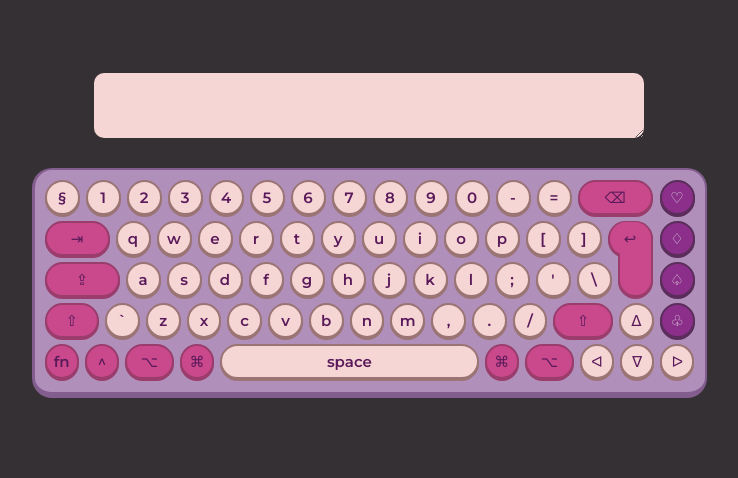
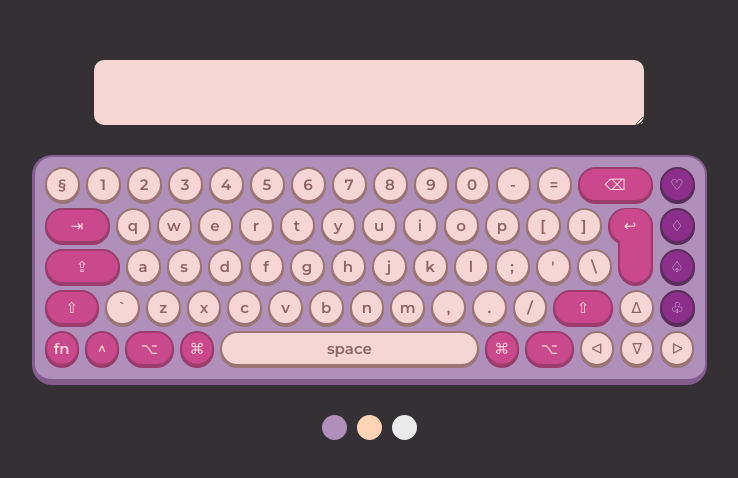
Before and after one commit to Luchiweb/virtual-keyboard, a website with bundled scripts: page index.html in a window 1280 px wide. Shown: the part 150-628 px from the top of the page, without its empty margins (271-1009 px from the left). Built offline with nearby package versions, Linux system fonts and the light colour scheme.

Commit message:
feat: add colour themes and save data to localStorage

```diff
--- a/css/style.css
+++ b/css/style.css
@@ -7,11 +7,11 @@
   --standard-color: #f6d5d5;
   --standard-shadow-color: #9b7474;
   --standard-hover-color: #dfafaf;
-  --standard-text-color: #5a1a5a;
+  --standard-text-color: #8d6565;
   --nav-color: #ca498c;
   --nav-shadow-color: #9a3d6d;
   --nav-hover-color: #ac4d7e;
-  --nav-text-color: #e097bd;
+  --nav-text-color: #f7d5d5;
   --uniq-color: #8b2f8a;
   --uniq-shadow-color: #5b2d5b;
   --uniq-hover-color: #5a1a5a;
@@ -76,6 +76,7 @@ body {
 .nav-button {
   background: var(--nav-color);
   border: 2px solid var(--nav-shadow-color);
+  color: var(--nav-text-color);
   transition: var(--main-transition);
   box-shadow: var(--main-shadow-offset) var(--nav-shadow-color);
 }
@@ -144,6 +145,7 @@ body {
   width: 265px;
   background-color: var(--standard-color);
   border-color: var(--standard-shadow-color);
+  color: var(--standard-text-color);
   box-shadow: var(--main-shadow-offset) var(--standard-shadow-color);
 }
 
@@ -225,3 +227,23 @@ body {
   margin-bottom: 30px;
   font-family: inherit;
 }
+
+.theme-buttons {
+  display: flex;
+  gap: 10px;
+}
+
+.theme-button {
+  width: 25px;
+  height: 25px;
+  border-radius: 50%;
+}
+.main-theme-button {
+  background-color: #b08fbb;
+}
+.second-theme-button {
+  background-color: #ffd3b6;
+}
+.third-theme-button {
+  background-color: #eaeaea;
+}
--- a/js/script.js
+++ b/js/script.js
@@ -1,9 +1,14 @@
 /* eslint-disable no-restricted-syntax */
 import keyboardList from './keyList.js'; // eslint-disable-line
+import themes from './themeList.js'; // eslint-disable-line
+
 const { body } = document;
+const root = document.documentElement;
 
 function createInput() {
   const newInput = document.createElement('textarea');
+
+  newInput.value = localStorage.getItem('text');
   newInput.name = 'input';
   newInput.id = 'input';
   newInput.classList.add('input');
@@ -48,6 +53,7 @@ class Keyboard {
 
     body.appendChild(keyboard);
     this.initButtonListeners();
+    this.createThemeButtons();
   }
 
   // eslint-disable-next-line class-methods-use-this
@@ -71,6 +77,26 @@ class Keyboard {
 
       return button;
     });
+  }
+
+  createThemeButtons() {
+    const buttonWrapper = document.createElement('div');
+    buttonWrapper.classList.add('theme-buttons');
+    buttonWrapper.innerHTML = `<button id="main-theme" class="theme-button main-theme-button"></button>
+                             <button id="second-theme" class="theme-button second-theme-button"></button>
+                             <button id="third-theme" class="theme-button third-theme-button"></button>`;
+
+    body.appendChild(buttonWrapper);
+    this.initThemeListeners();
+  }
+
+  initThemeListeners() {
+    const themeButtons = document.querySelectorAll('.theme-button');
+    for (let i = 0; i < themeButtons.length; i += 1) {
+      themeButtons[i].addEventListener('click', () => this.setTheme(i));
+    }
+    const lastTheme = localStorage.getItem('theme');
+    this.setTheme(lastTheme);
   }
 
   onKeyDown(button) {
@@ -99,6 +125,7 @@ class Keyboard {
       input.selectionStart = cursorPos + 1;
       input.selectionEnd = cursorPos + 1;
     }
+    localStorage.setItem('text', input.value);
   }
 
   initNavButtons() {
@@ -213,6 +240,16 @@ class Keyboard {
     return false;
   }
 
+  // eslint-disable-next-line class-methods-use-this
+  setTheme(num) {
+    const themeObj = themes[num];
+    for (let i = 0; i < Object.keys(themeObj).length; i += 1) {
+      const property = Object.keys(themeObj)[i];
+      root.style.setProperty(property, themeObj[property]);
+    }
+    localStorage.setItem('theme', num);
+  }
+
   setCase(currentButton) {
     if (
       currentButton === this.shiftLeft
--- /dev/null
+++ b/js/themeList.js
@@ -0,0 +1,52 @@
+const themes = [
+  {
+    '--keyboard-color': '#b08fbb',
+    '--keyboard-shadow-color': '#825d8e',
+    '--standard-color': '#f6d5d5',
+    '--standard-shadow-color': '#9b7474',
+    '--standard-hover-color': '#dfafaf',
+    '--standard-text-color': '#8d6565',
+    '--nav-color': '#ca498c',
+    '--nav-shadow-color': '#9a3d6d',
+    '--nav-hover-color': '#ac4d7e',
+    '--nav-text-color': '#f7d5d5',
+    '--uniq-color': '#8b2f8a',
+    '--uniq-shadow-color': '#5b2d5b',
+    '--uniq-hover-color': '#5a1a5a',
+    '--uniq-text-color': '#e1d6e1',
+  },
+  {
+    '--keyboard-color': '#ffd3b6',
+    '--keyboard-shadow-color': '#af917d',
+    '--standard-color': '#ffaaa5',
+    '--standard-shadow-color': '#aa706d',
+    '--standard-hover-color': '#fa968e',
+    '--standard-text-color': '#885450',
+    '--nav-color': '#dcedc1',
+    '--nav-shadow-color': '#77885d',
+    '--nav-hover-color': '#a3b982',
+    '--nav-text-color': '#6b7c50',
+    '--uniq-color': '#a8e6cf',
+    '--uniq-shadow-color': '#648f7f',
+    '--uniq-hover-color': '#87c0ab',
+    '--uniq-text-color': '#065a3b',
+  },
+  {
+    '--keyboard-color': '#eaeaea',
+    '--keyboard-shadow-color': '#c8c8c8',
+    '--standard-color': '#a1dd70',
+    '--standard-shadow-color': '#618643',
+    '--standard-hover-color': '#84bc55',
+    '--standard-text-color': '#425f2a',
+    '--nav-color': '#8559a5',
+    '--nav-shadow-color': '#4d2b66',
+    '--nav-hover-color': '#724591',
+    '--nav-text-color': '#43205d',
+    '--uniq-color': '#00bdaa',
+    '--uniq-shadow-color': '#185b55',
+    '--uniq-hover-color': '#0b9587',
+    '--uniq-text-color': '#185b55',
+  },
+];
+
+export default themes;
```
